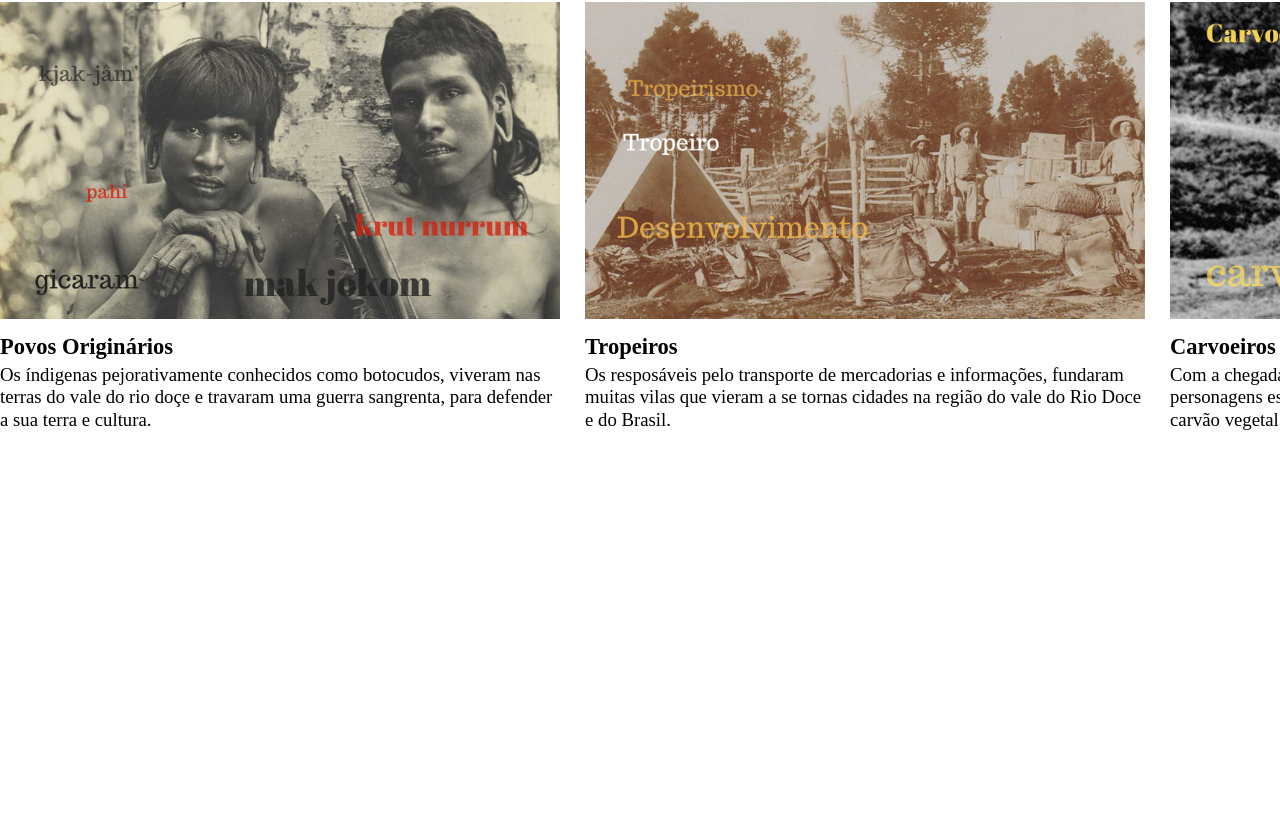
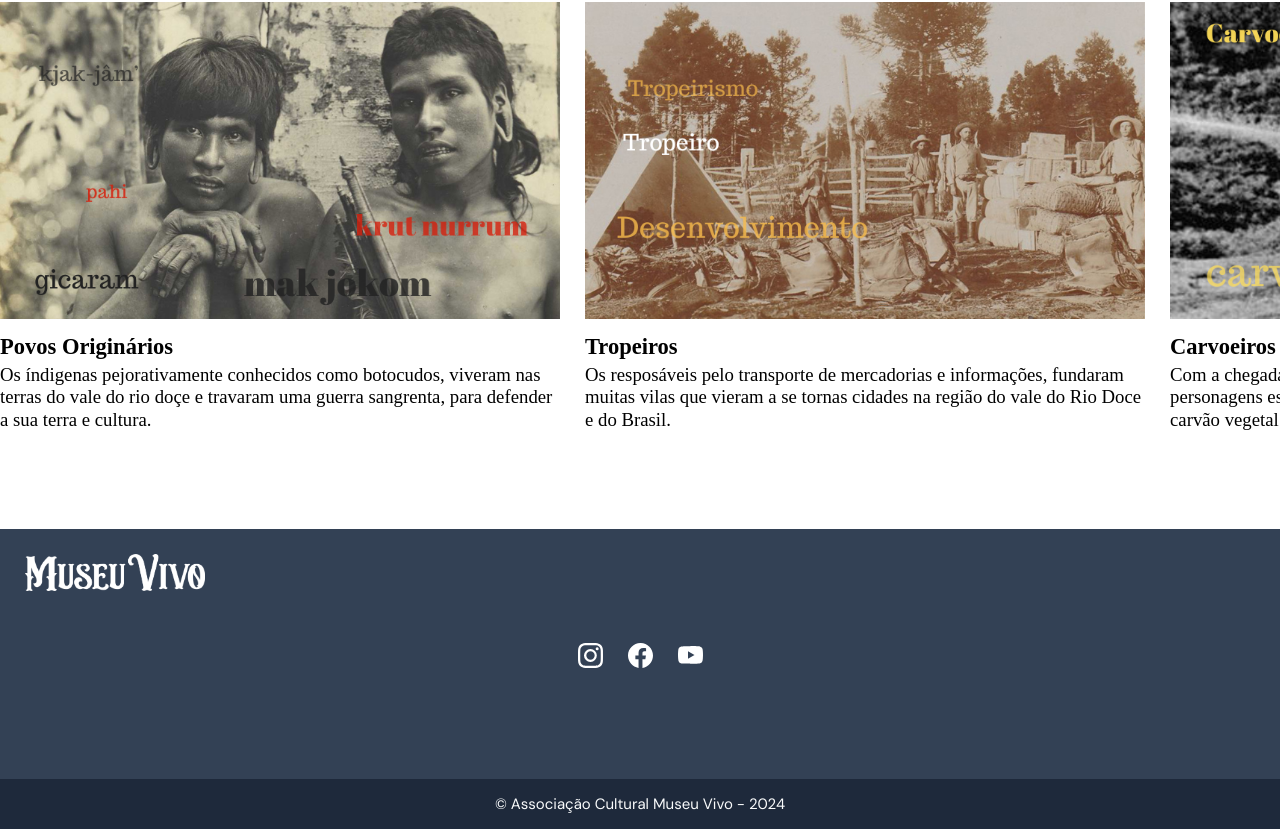
Before and after one commit to thalesaguiar/museuvivo-website, a Next.js app: page / in a window 1280 px wide. Shown: the part 1736-2565 px from the top of the page. Before the commit the page ends 2265 px from the top, so only its background shows below. Built offline with nearby package versions, Linux system fonts and the light colour scheme.

Commit message:
feat: create footer section

```diff
--- a/src/app/page.tsx
+++ b/src/app/page.tsx
@@ -1,8 +1,8 @@
-import Image from "next/image";
-import styles from "./page.module.css";
+
 import Header from "@/components/Header/Header";
 import MainSection from "@/components/Main/Main";
 import Menu from "@/components/Menu/Menu";
+import { FooterSection } from '@/components/Footer/Footer';
 
 export default function Home() {
   return (
@@ -10,6 +10,7 @@ export default function Home() {
       <Menu />
       <Header />
       <MainSection />
+      <FooterSection />
     </>
   );
 }
--- /dev/null
+++ b/src/components/Footer/Footer.tsx
@@ -0,0 +1,35 @@
+import Image from "next/image";
+import Logo from "../../../public/lgmv.png";
+import { BsFacebook, BsInstagram, BsYoutube } from "react-icons/bs";
+export function FooterSection() {
+  return (
+    <>
+      <div className="bg-slate-700 flex w-full h-[250px] p-10 flex-col gap-5">
+        <div>
+          <Image alt="museum logo" src={Logo} width={180} />
+        </div>
+        <div className="flex w-full items-center justify-center gap-10 mt-16">
+          <div className="cursor-pointer">
+            <a href="https://www.instagram.com/museuvivomg/" target="_blank">
+              <BsInstagram color="#ffff" size={25} />
+            </a>
+          </div>
+          <div className="cursor-pointer">
+            <a href="https://pt-br.facebook.com/MuseuVivoMG/" target="_blank">
+              <BsFacebook color="#ffff" size={25} />
+            </a>
+          </div>
+
+          <div className="cursor-pointer">
+            <a href="https://www.youtube.com/@museuvivo5120" target="_blank">
+              <BsYoutube color="#ffff" size={25} />
+            </a>
+          </div>
+        </div>
+      </div>
+      <div className="bg-slate-800 w-full h-20 flex text-2xl text-gray-50 items-center justify-center">
+        &copy; Associação Cultural Museu Vivo - {new Date().getFullYear()}
+      </div>
+    </>
+  );
+}
```
